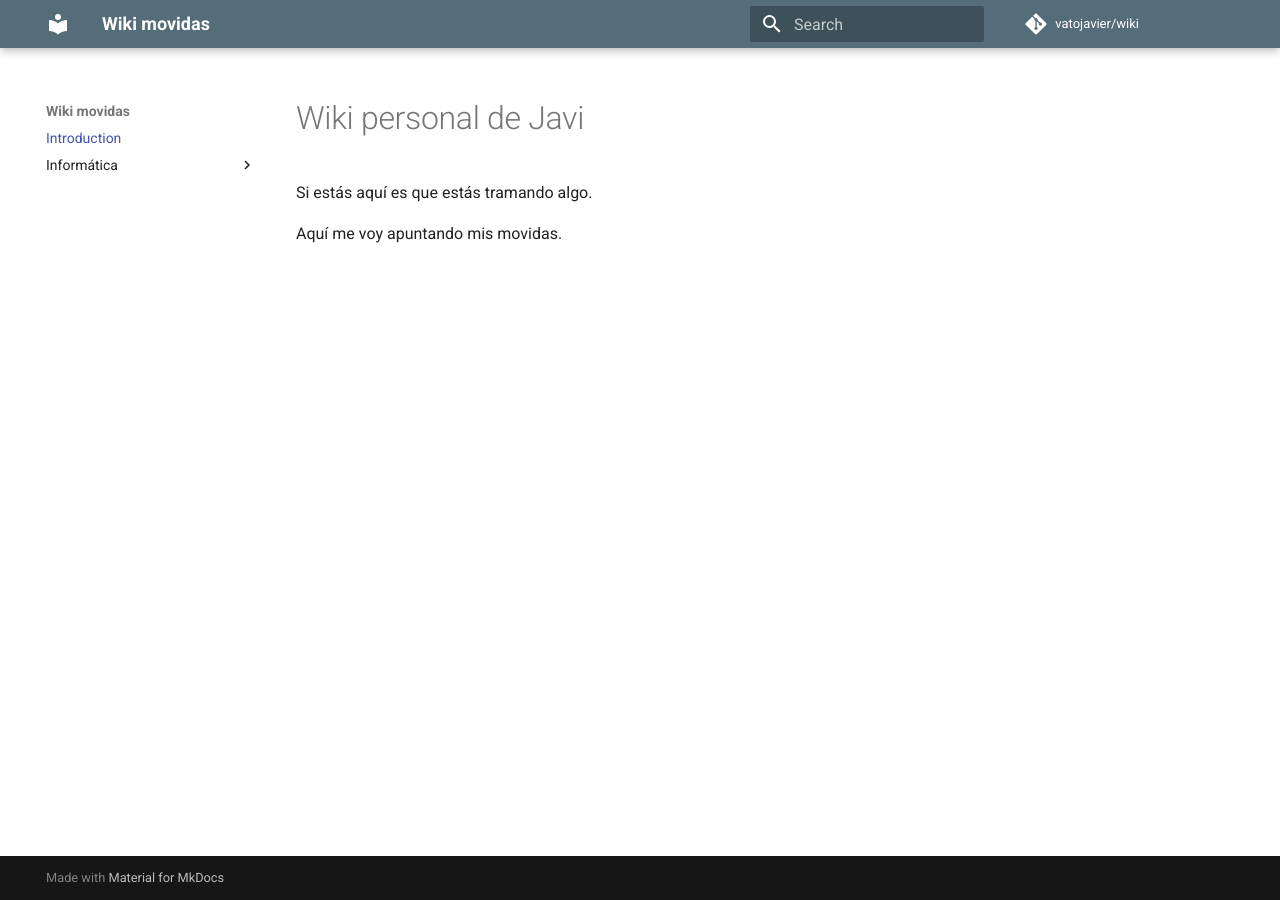
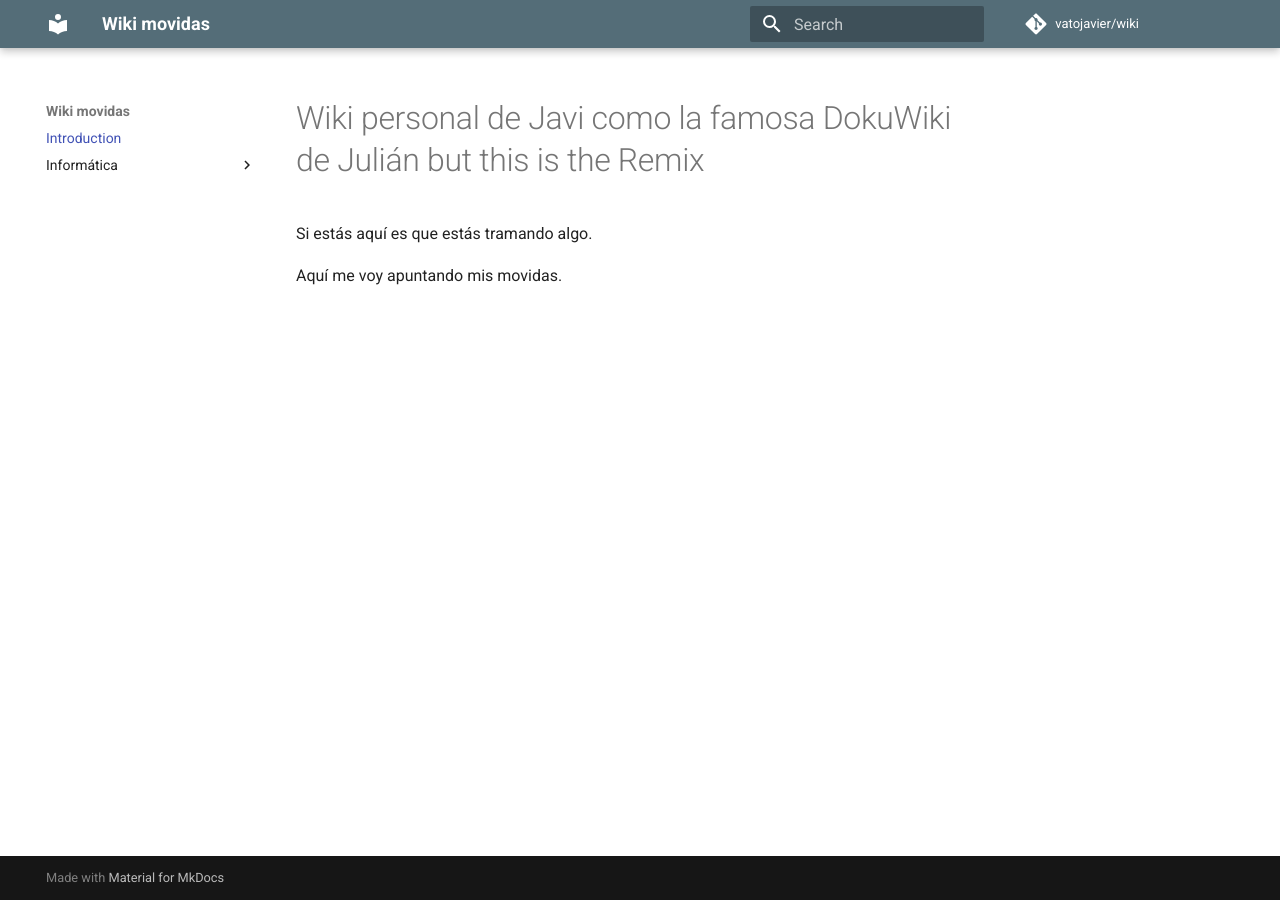
Before and after one commit to vatojavier/wiki, an MkDocs documentation site: the page built from docs/index.md, in a window 1280 px wide. Built offline with MkDocs 1.6.1 and Material for MkDocs 9.7.7, drawn with Linux system fonts in a browser that asks for light colours; comment, search, counter and statistics services are not loaded.

Commit message:
Update index.md

```diff
--- a/docs/index.md
+++ b/docs/index.md
@@ -1,4 +1,4 @@
-# Wiki personal de Javi
+# Wiki personal de Javi como la famosa DokuWiki de Julián but this is the Remix
 Si estás aquí es que estás tramando algo.
 
 Aquí me voy apuntando mis movidas.
```
